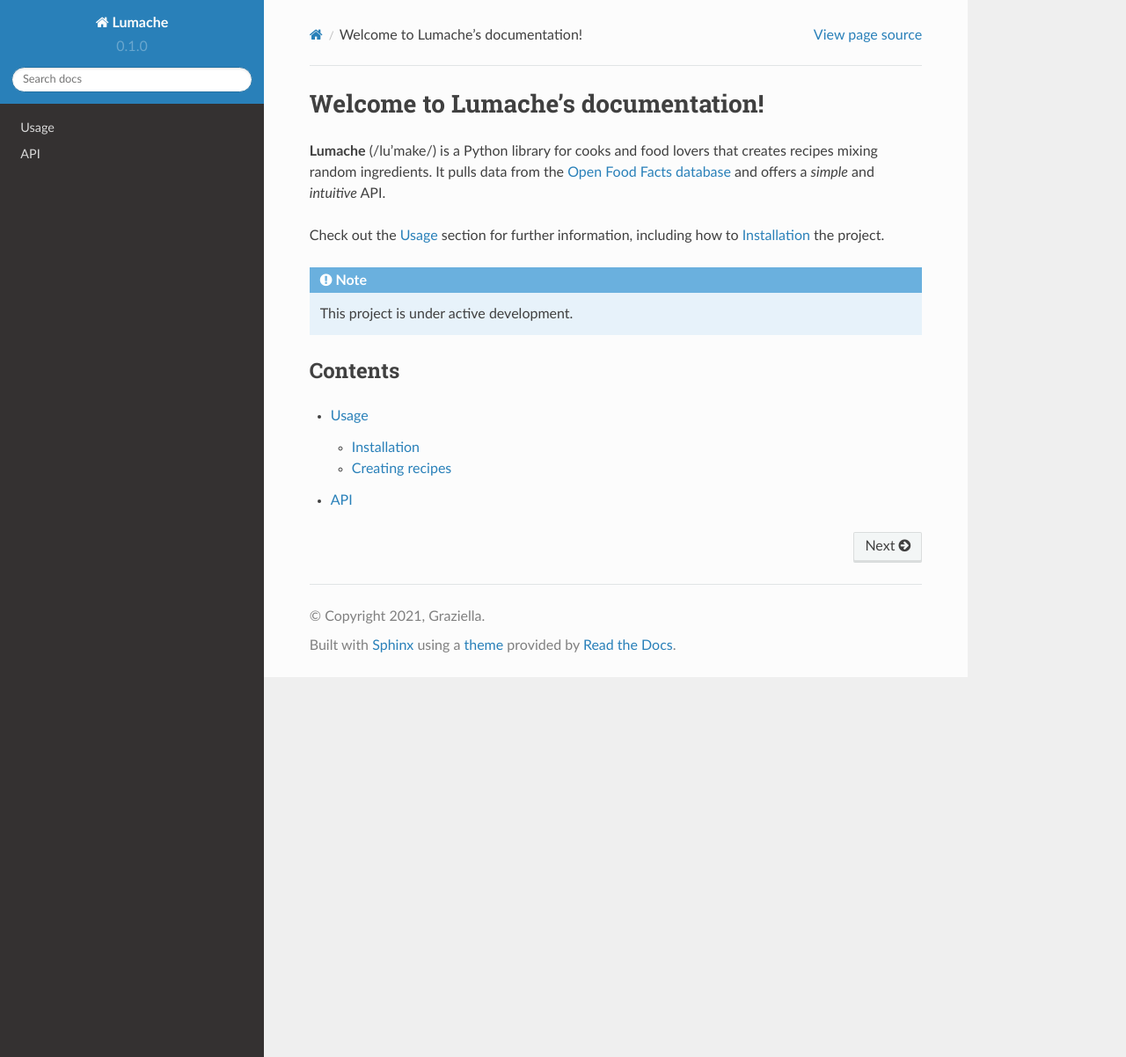
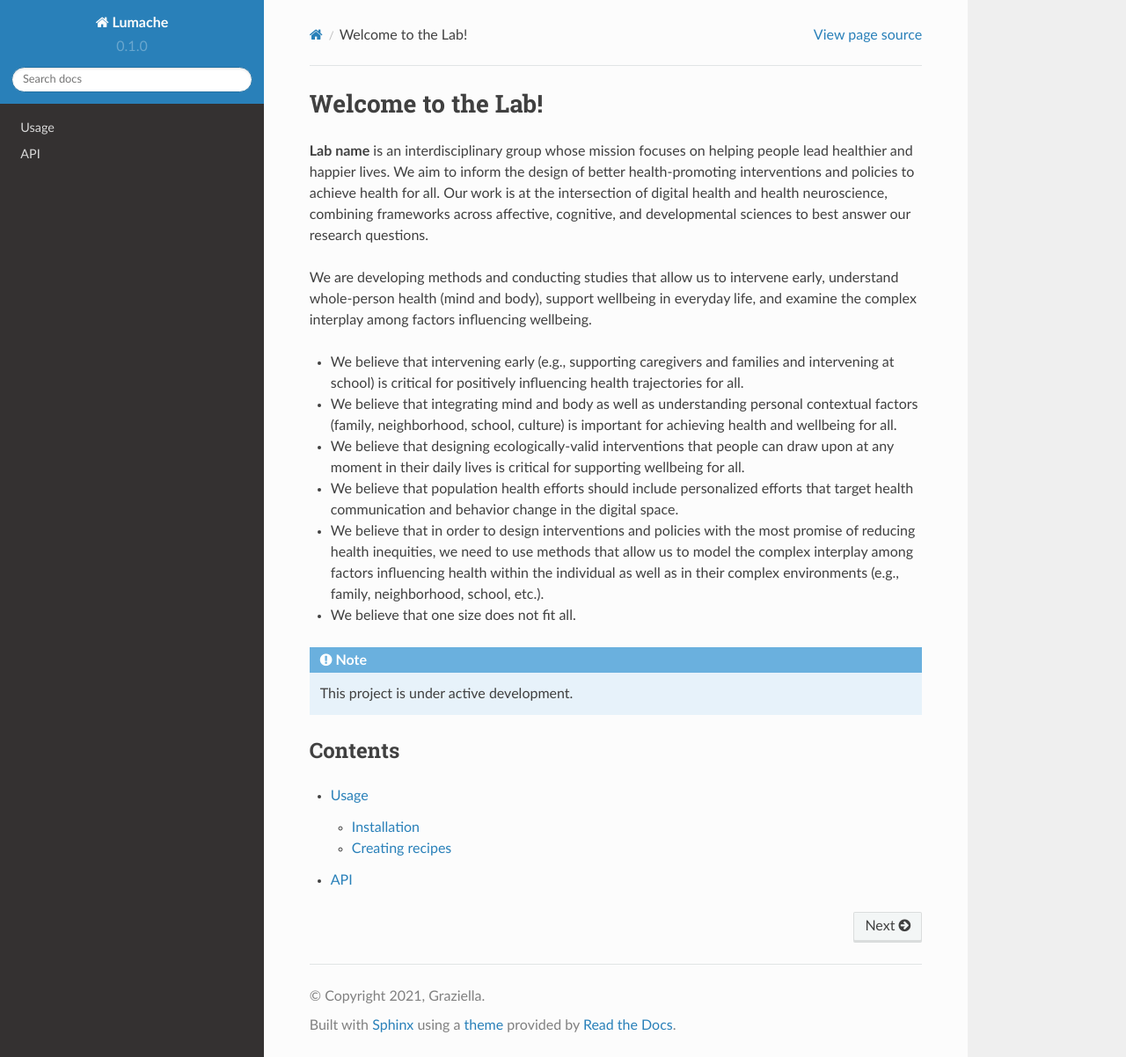
Before and after one commit to amandamcgow/rtd-tutorial, a Sphinx documentation site: the page built from docs/source/index.rst, in a window 1280 px wide and 1202 px high. Shown: the whole window at 88% size. Built offline with Sphinx 7.4.7 and the Read the Docs theme 2.0.0, drawn with Linux system fonts in a browser that asks for light colours.

Commit message:
Update index.rst

```diff
--- a/docs/source/index.rst
+++ b/docs/source/index.rst
@@ -1,13 +1,16 @@
-Welcome to Lumache's documentation!
+Welcome to the Lab!
 ===================================
 
-**Lumache** (/lu'make/) is a Python library for cooks and food lovers
-that creates recipes mixing random ingredients.
-It pulls data from the `Open Food Facts database <https://world.openfoodfacts.org/>`_
-and offers a *simple* and *intuitive* API.
+**Lab name** is an interdisciplinary group whose mission focuses on helping people lead healthier and happier lives. We aim to inform the design of better health-promoting interventions and policies to achieve health for all. Our work is at the intersection of digital health and health neuroscience, combining frameworks across affective, cognitive, and developmental sciences to best answer our research questions.
 
-Check out the :doc:`usage` section for further information, including
-how to :ref:`installation` the project.
+We are developing methods and conducting studies that allow us to intervene early, understand whole-person health (mind and body), support wellbeing in everyday life, and examine the complex interplay among factors influencing wellbeing.
+
+* We believe that intervening early (e.g., supporting caregivers and families and intervening at school) is critical for positively influencing health trajectories for all.
+* We believe that integrating mind and body as well as understanding personal contextual factors (family, neighborhood, school, culture) is important for achieving health and wellbeing for all.
+* We believe that designing ecologically-valid interventions that people can draw upon at any moment in their daily lives is critical for supporting wellbeing for all.
+* We believe that population health efforts should include personalized efforts that target health communication and behavior change in the digital space.
+* We believe that in order to design interventions and policies with the most promise of reducing health inequities, we need to use methods that allow us to model the complex interplay among factors influencing health within the individual as well as in their complex environments (e.g., family, neighborhood, school, etc.).
+* We believe that one size does not fit all.
 
 .. note::
 
```
